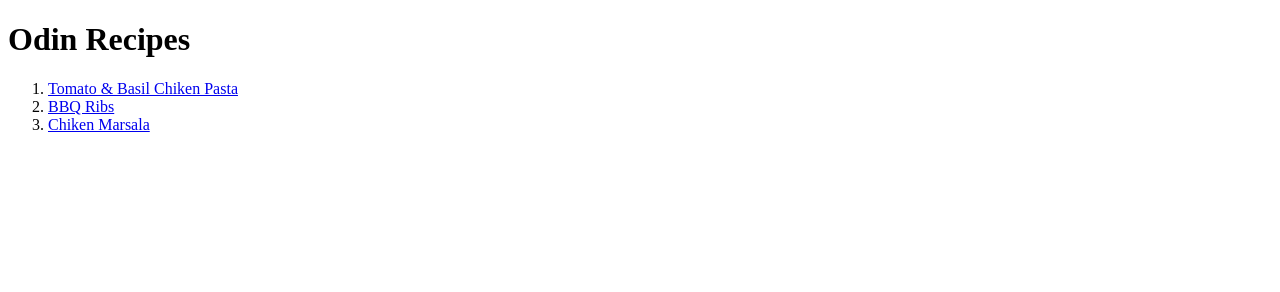
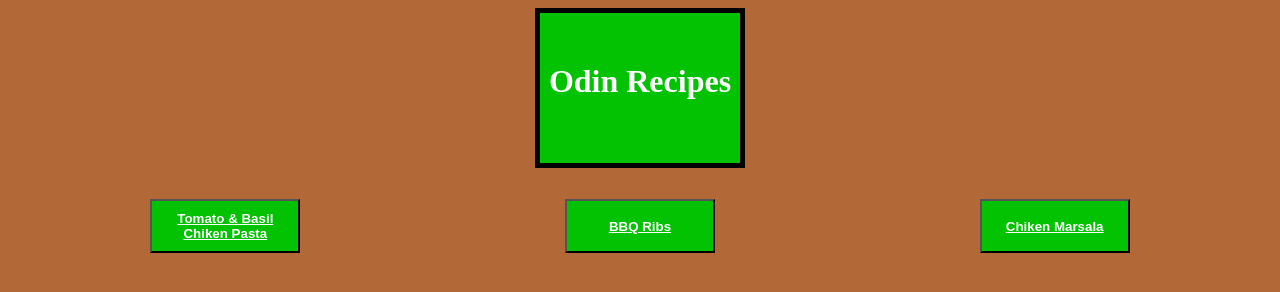
Before and after one commit to PeyValnir/new-odin-recipes, a plain HTML site: page index.html in a window 1280 px wide. Drawn offline with Linux system fonts and the light colour scheme.

Commit message:
change style for main page and add classes

```diff
--- a/index.html
+++ b/index.html
@@ -5,15 +5,18 @@
     <meta http-equiv="X-UA-Compatible" content="IE=edge">
     <meta name="viewport" content="width=device-width, initial-scale=1.0">
     <title>Recipes</title>
+    <link rel="stylesheet" href="./style.css">
 </head>
 <body>
     <h1> Odin Recipes</h1>
 
-   <ol>
-    <li><a href="../new-odin-recipes/chikenpasta.html">Tomato & Basil Chiken Pasta</a></li>
-    <li><a href="../new-odin-recipes/BBQ-ribs.html">BBQ Ribs </a></li>
-    <li><a href="../new-odin-recipes/marsala.html">Chiken Marsala</a></li>
-   </ol>
+  <div class="buttons">
+
+    <button class="button"><a href="../new-odin-recipes/chikenpasta.html">Tomato & Basil Chiken Pasta</a></button>
+    <button class="button"><a href="../new-odin-recipes/BBQ-ribs.html">BBQ Ribs </a></button>
+    <button class="button"><a href="../new-odin-recipes/marsala.html">Chiken Marsala</a></button>
+
+  </div>
 
 </body>
 </html>
--- /dev/null
+++ b/style.css
@@ -0,0 +1,51 @@
+body {
+    background-color: rgb(178, 104, 55);
+}
+h1 {
+    margin-left:auto;
+    margin-right: auto;
+    margin-top: auto;
+    text-align: center;
+    font-size: 32px;
+    background-color: rgb(2, 194, 2);
+    height: 100px;
+    width: 200px;
+    padding-top: 50px;
+    border:black solid 5px;
+    color: white;
+
+
+}
+
+.buttons {
+    display: flex;
+    font-size: 24px;
+
+    padding: 10px;
+
+
+}
+
+
+
+.button {
+    text-align: center;
+    padding: 10px;
+    position: relative;
+    margin-left: auto;
+    margin-right: auto;
+    width: 150px;
+    background-color:rgb(2, 194, 2) ;
+    border-color: black;
+    color: white;
+    font-weight: bold;
+    transition: 0.5s;
+}
+.button:hover {
+    background-color: black;
+
+}
+
+a {
+    color:white;
+}
```
Also changed, not shown: 1 other file.
